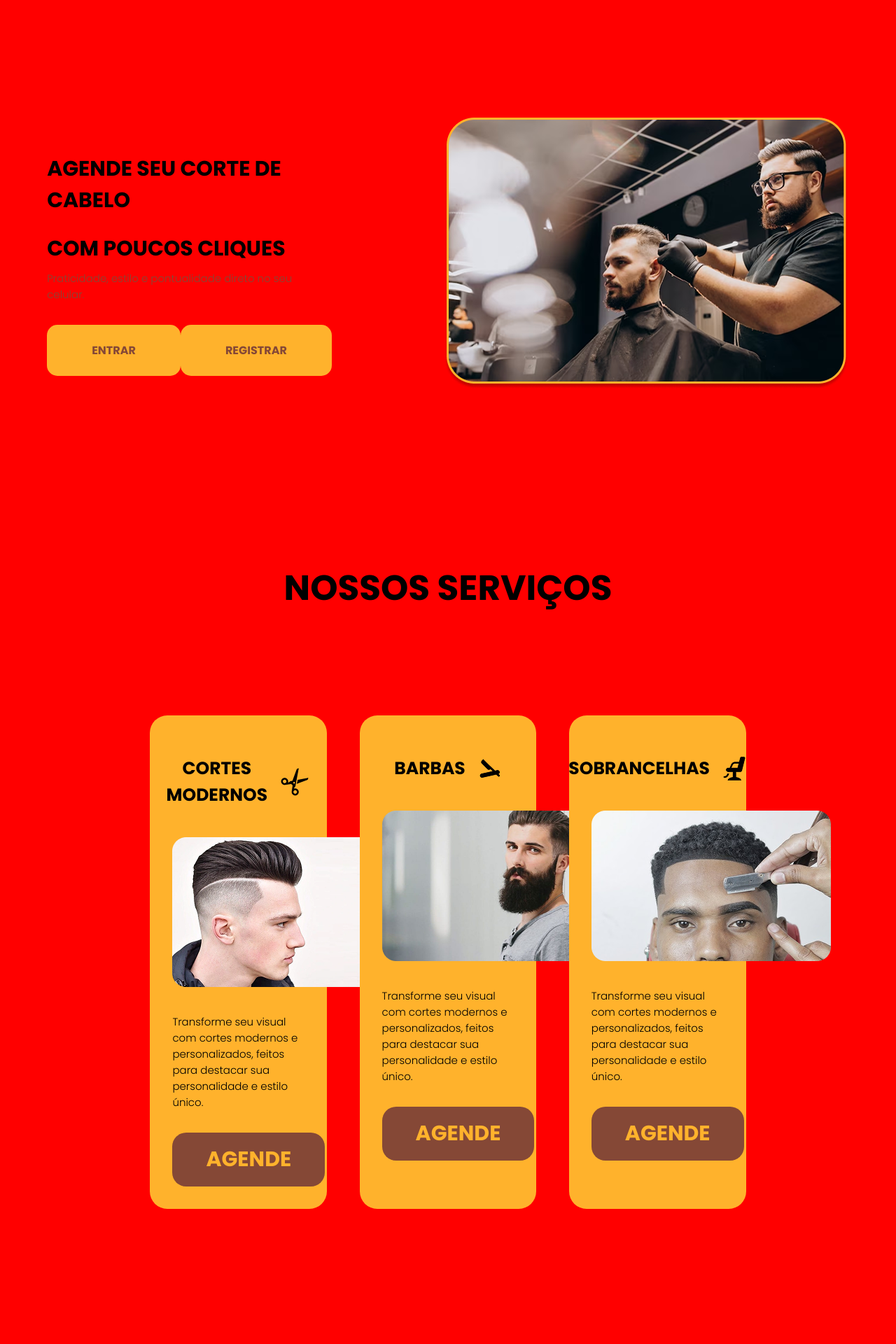
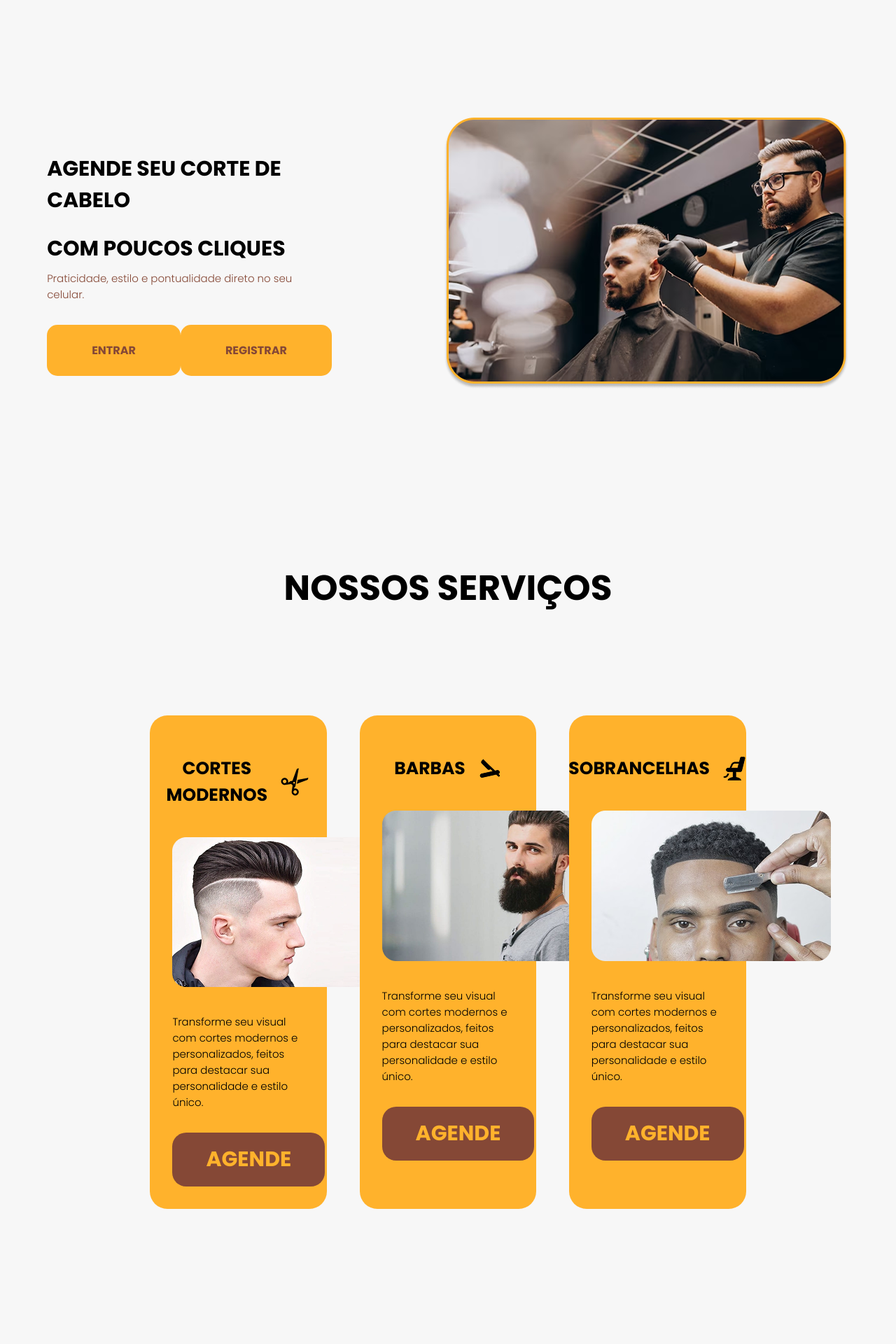
Before and after one commit to Vitorfran/projetoBarbearia, a PHP site: page /public/home.php in a window 1280 px wide. Shown: the top 1920 px of the page at 70% size. Run offline with PHP 8.4, Linux system fonts and the light colour scheme.

Commit message:
corrgindo a cagada
aaaaa

```diff
--- a/assets/css/home/home.css
+++ b/assets/css/home/home.css
@@ -4,8 +4,7 @@
     --cor-terciaria: #854836;
 }
 body{
-    /* background-color: var(--cor-fundo); */
-    background-color: red;
+    background-color: var(--cor-fundo);
     font-family: "Poppins", sans-serif;
 }
 main{
```
